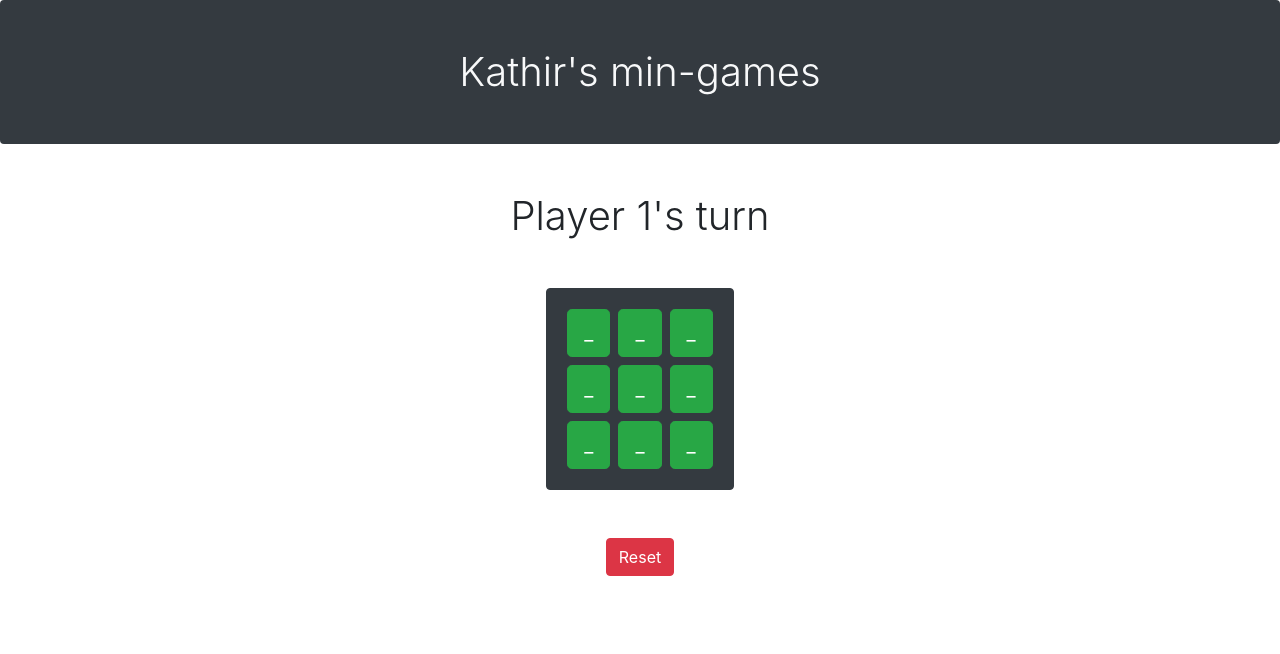
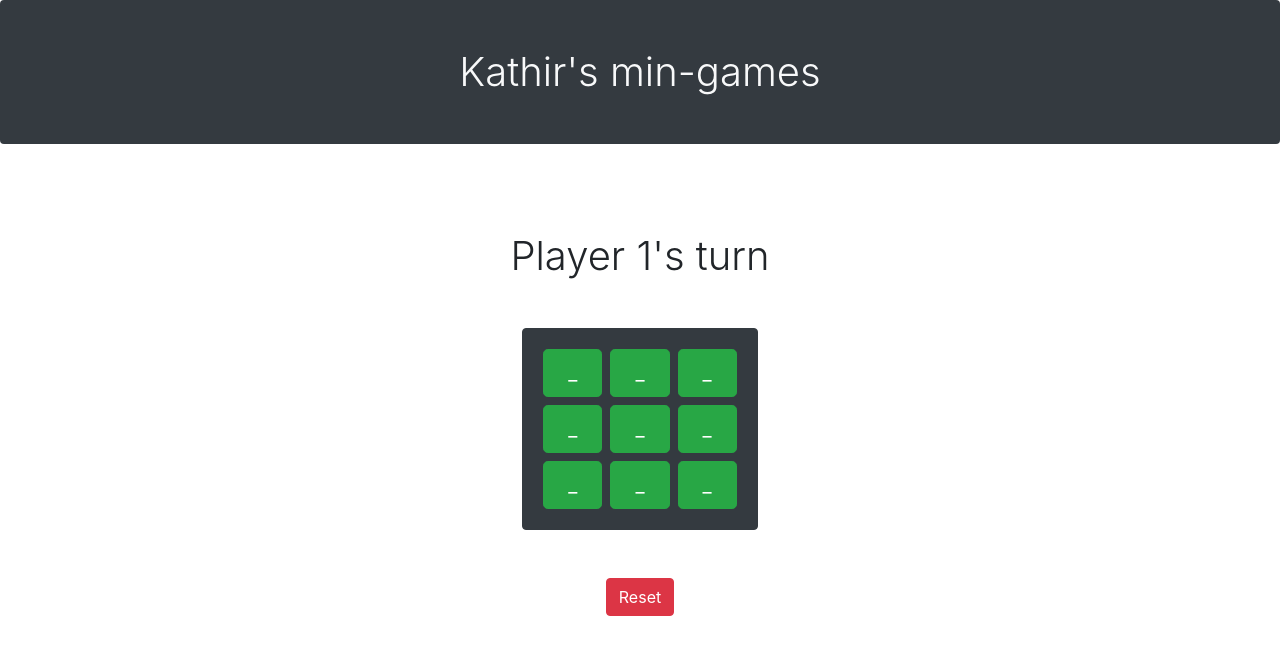
Before and after one commit to KATHIRESHP/tic-tac-toe, a React (Create React App) app: page / in a window 1280 px wide. Shown: the top 654 px of the page. Built offline with nearby package versions, Linux system fonts and the light colour scheme.

Commit message:
205708042023

```diff
--- a/package.json
+++ b/package.json
@@ -9,6 +9,7 @@
     "react": "^18.2.0",
     "react-dom": "^18.2.0",
     "react-scripts": "5.0.1",
+    "react-toastify": "^9.1.2",
     "web-vitals": "^2.1.4"
   },
   "scripts": {
--- a/src/App.js
+++ b/src/App.js
@@ -4,7 +4,7 @@ import Gamepage from './Components/Gamepage'
 export default function App() {
   return (
     <div>
-      <center className='bg-dark vh-20 display-6 text-light p-5 rounded'>Kathir's min-games</center>
+      <center className='bg-dark vh-20 display-6 text-light p-5 rounded position-fixed vw-100'>Kathir's min-games</center>
       <Gamepage />
     </div>
   )
--- a/src/Components/Gamepage.jsx
+++ b/src/Components/Gamepage.jsx
@@ -1,4 +1,7 @@
-import React, { useEffect, useState } from 'react'
+import React, { useEffect, useState } from 'react';
+import { ToastContainer, toast } from 'react-toastify';
+import 'react-toastify/dist/ReactToastify.css';
+
 
 function Gamepage() {
 
@@ -21,14 +24,14 @@ function Gamepage() {
 
     const btnHandler = (index) => {
         const tempArray = [...box];
-        if (isX == "X" && tempArray[index] == "_") {
+        if (isX === "X" && tempArray[index] === "_") {
             tempArray[index] = isX;
             let plyTempArray = [...player1, index];
             setPlayer1(plyTempArray);
             setIsX("o");
             setPlayer(2)
         }
-        else if (tempArray[index] == "_" && isX == "o") {
+        else if (tempArray[index] === "_" && isX === "o") {
             tempArray[index] = isX;
             let plyTempArray = [...player2, index];
             setPlayer2(plyTempArray);
@@ -52,44 +55,61 @@ function Gamepage() {
             const [x, y, z] = winningCombinations[i];
             if (player1.includes(x) && player1.includes(y) && player1.includes(z)) {
                 setWinner(1);
+                toast.success("Player 1 victory !!");
+                setTimeout(() => {
+                    resetHandler();
+                }, 5000)
             }
             if (player2.includes(x) && player2.includes(y) && player2.includes(z)) {
                 setWinner(2);
+                toast.success("Player 2 victory !!");
+                setTimeout(() => {
+                    resetHandler();
+                }, 5000)
             }
+        }
+        if((player1.length + player2.length) == 9 && winner === "")
+        {
+            console.log("Called....");
+            toast.warning("Match draw, \nResetting game...", {
+                autoClose: 2000
+            })
+            setTimeout(() => {
+                resetHandler();
+            }, 2000)
         }
     }, [player1, player2])
 
 
 
     return (
-        <div className='container d-flex flex-column vh-80 vw-100 justify-content-center align-items-center'>
-            {winner == "" &&
+        <div className='container d-flex flex-column vh-100 vw-100 justify-content-center align-items-center'>
+        <ToastContainer/>
+            {winner === "" &&
                 <div className='display-6 m-5'>Player {player}'s turn</div>
             }
-            <></>
-            {winner != "" &&
-                    <div className='display-6 fw-bolder'> Player {winner} won the Match</div>
-            }
-            <></>
-            {winner == "" &&
+            {winner === "" &&
                 <div className="border border-5 rounded p-3 border-dark bg-dark">
                     <div>
-                        <button className='btn btn-lg btn-success m-1' onClick={() => btnHandler(0)}>{box[0]}</button>
-                        <button className='btn btn-lg btn-success m-1' onClick={() => btnHandler(1)}>{box[1]}</button>
-                        <button className='btn btn-lg btn-success m-1' onClick={() => btnHandler(2)}>{box[2]}</button>
+                        <button className='btn btn-lg btn-success m-1 px-4' onClick={() => btnHandler(0)}>{box[0]}</button>
+                        <button className='btn btn-lg btn-success m-1 px-4' onClick={() => btnHandler(1)}>{box[1]}</button>
+                        <button className='btn btn-lg btn-success m-1 px-4' onClick={() => btnHandler(2)}>{box[2]}</button>
                     </div>
                     <div className=''>
-                        <button className='btn btn-lg btn-success m-1' onClick={() => btnHandler(3)}>{box[3]}</button>
-                        <button className='btn btn-lg btn-success m-1' onClick={() => btnHandler(4)}>{box[4]}</button>
-                        <button className='btn btn-lg btn-success m-1' onClick={() => btnHandler(5)}>{box[5]}</button>
+                        <button className='btn btn-lg btn-success m-1 px-4' onClick={() => btnHandler(3)}>{box[3]}</button>
+                        <button className='btn btn-lg btn-success m-1 px-4' onClick={() => btnHandler(4)}>{box[4]}</button>
+                        <button className='btn btn-lg btn-success m-1 px-4' onClick={() => btnHandler(5)}>{box[5]}</button>
                     </div>
                     <div className=''>
-                        <button className='btn btn-lg btn-success m-1' onClick={() => btnHandler(6)}>{box[6]}</button>
-                        <button className='btn btn-lg btn-success m-1' onClick={() => btnHandler(7)}>{box[7]}</button>
-                        <button className='btn btn-lg btn-success m-1' onClick={() => btnHandler(8)}>{box[8]}</button>
+                        <button className='btn btn-lg btn-success m-1 px-4' onClick={() => btnHandler(6)}>{box[6]}</button>
+                        <button className='btn btn-lg btn-success m-1 px-4' onClick={() => btnHandler(7)}>{box[7]}</button>
+                        <button className='btn btn-lg btn-success m-1 px-4' onClick={() => btnHandler(8)}>{box[8]}</button>
                     </div>
                 </div>
 
+            }
+            {winner !== "" &&
+                    <div className='display-6 fw-bolder'> Player {winner} won the Match</div>
             }
             <button className='btn btn-danger mt-5' onClick={() => resetHandler()}>Reset</button>
         </div>
```
Also changed, not shown: 1 other file (tests, documents, lock files or other folders).
